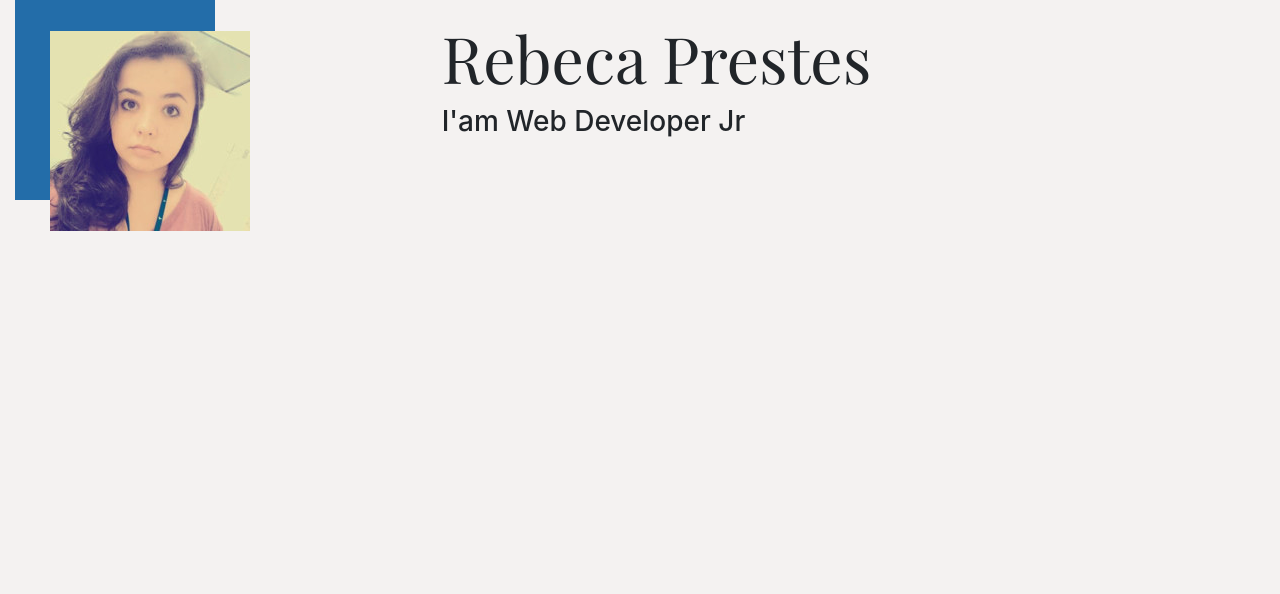
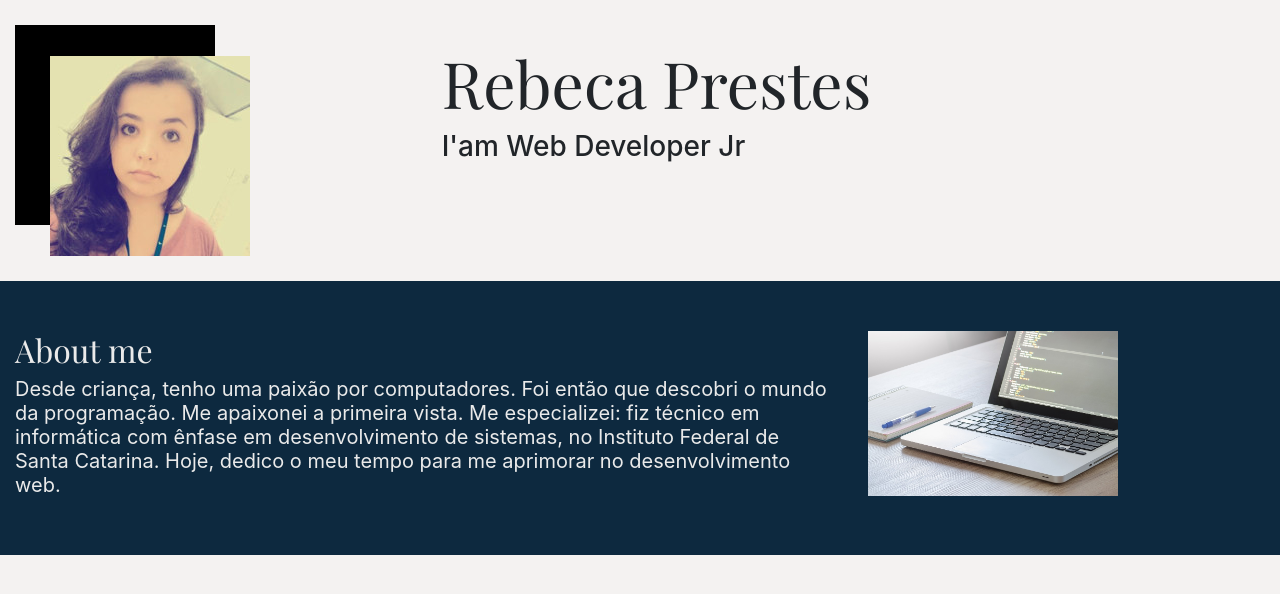
Before and after one commit to bkprestes/bkprestes.github.io, a PHP site: page /day1/index.html in a window 1280 px wide. Shown: the part 55-649 px from the top of the page. Run offline with PHP 8.4, Linux system fonts and the light colour scheme; some libraries are stand-ins or nearby versions.

Commit message:
div about me finalizado parcialmente

```diff
--- a/day1/day1.css
+++ b/day1/day1.css
@@ -32,12 +32,14 @@ nav ul li a{
 /*rebeca*/
 div.principal-rebeca{
 	background-color: #f4f2f1;
+	padding-top: 25px;
+	padding-bottom: 25px;
 }
 
 div#foto-rebeca{
 	width: 200px;
 	height: 200px;
-	background-color: #236da9;
+	background-color: black;
 	display: inline-block;
 }
 
@@ -55,3 +57,24 @@ div.texto-rebeca h1{
 	font-size: 4em;
 
 }
+
+/*sobre*/
+
+div.sobre-mim{
+	padding-top: 50px;
+	padding-bottom: 50px;
+	background-color: #0d293f;
+	color: #eaeaea;
+}
+
+div.texto-sobre h2{
+	font-family: "Playfair Display";
+}
+
+div.texto-sobre h5{
+	font-weight: 400;
+}
+
+div.imagem-sobre img{
+	width: 250px;
+}
--- a/day1/index.html
+++ b/day1/index.html
@@ -33,6 +33,21 @@
 		</div>
 	</div>
 
+	<div class="container-fluid sobre-mim">
+		<div class="row">
+
+			<div class="col-sm-8 texto-sobre">
+				<h2>About me</h2>
+				<h5>Desde criança, tenho uma paixão por computadores. Foi então que descobri o mundo da programação. Me apaixonei a primeira vista. Me especializei: fiz técnico em informática com ênfase em desenvolvimento de sistemas, no Instituto Federal de Santa Catarina. Hoje, dedico o meu tempo para me aprimorar no desenvolvimento web.</h5>
+			</div>
+			<div class="col-sm-4 imagem-sobre">
+				<img src="imagens/sobre.jpg">
+
+			</div>
+		</div>
+	</div>
+
+
 
 	<script src="https://code.jquery.com/jquery-3.2.1.slim.min.js" integrity="sha384-KJ3o2DKtIkvYIK3UENzmM7KCkRr/rE9/Qpg6aAZGJwFDMVNA/GpGFF93hXpG5KkN" crossorigin="anonymous"></script>
 	<script src="https://cdnjs.cloudflare.com/ajax/libs/popper.js/1.12.9/umd/popper.min.js" integrity="sha384-ApNbgh9B+Y1QKtv3Rn7W3mgPxhU9K/ScQsAP7hUibX39j7fakFPskvXusvfa0b4Q" crossorigin="anonymous"></script>
```
Also changed, not shown: day1/imagens/sobre.jpg (added).
